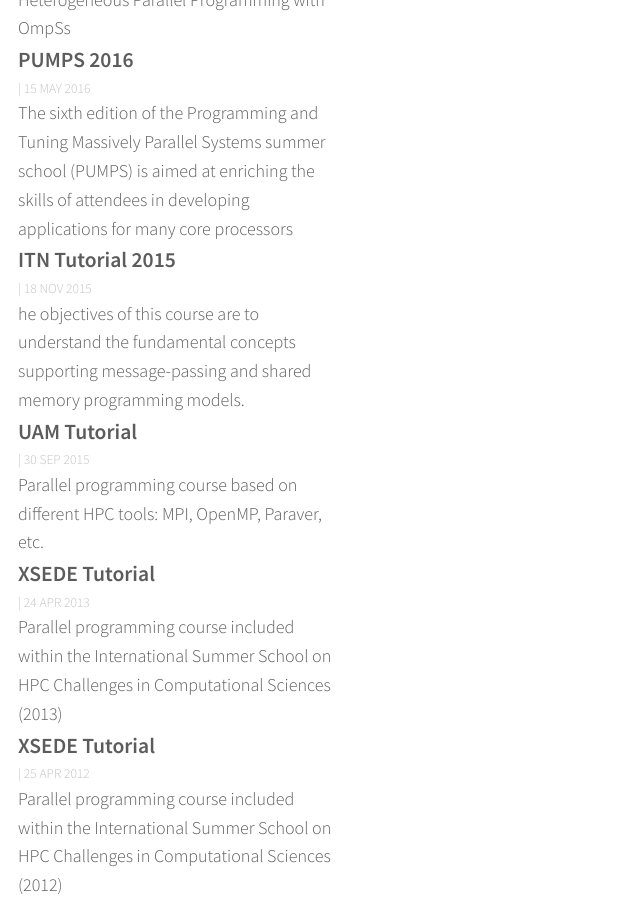
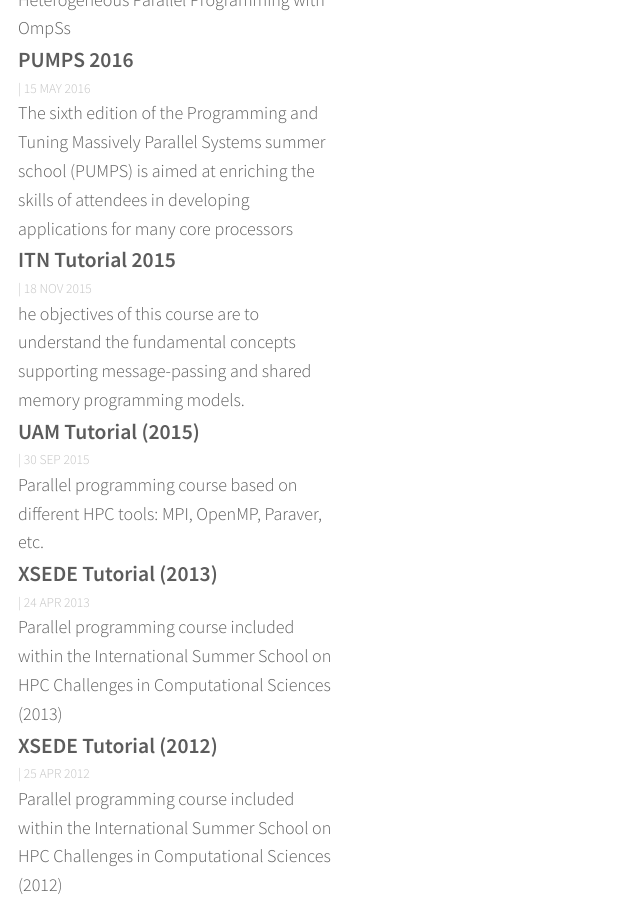
Before and after one commit to xteruel/xteruel.github.io, a Jekyll site: the page built from _posts/2013-04-24-xsede.md, in a window 1280 px wide and 900 px high, scrolled down 1798 px. Shown: the whole window, without its empty margins (0-640 px from the left). Built offline with Jekyll 4.4.1, drawn with Linux system fonts in a browser that asks for light colours; nearby versions of some CDN libraries.

Commit message:
Changin some short titles

```diff
--- a/_posts/2012-04-25-xsede.md
+++ b/_posts/2012-04-25-xsede.md
@@ -2,7 +2,7 @@
 layout: post
 kind: teaching
 title: "Parallel Programming"
-short: "XSEDE Tutorial"
+short: "XSEDE Tutorial (2012)"
 description: "Parallel programming course included within the International Summer School on HPC Challenges in Computational Sciences (2012)"
 date: 2012-04-25
 venue: "Dublin, Ireland"
--- a/_posts/2013-04-24-xsede.md
+++ b/_posts/2013-04-24-xsede.md
@@ -2,7 +2,7 @@
 layout: post
 kind: teaching
 title: "Advanced Parallel CPU Programming"
-short: "XSEDE Tutorial"
+short: "XSEDE Tutorial (2013)"
 description: "Parallel programming course included within the International Summer School on HPC Challenges in Computational Sciences (2013)"
 date: 2013-04-24
 venue: "New York University. New York City, USA"
--- a/_posts/2015-09-30-uam-tutorial.md
+++ b/_posts/2015-09-30-uam-tutorial.md
@@ -2,7 +2,7 @@
 layout: post
 kind: teaching
 title: "UAM Tutorial: Parallel Programming with MPI and OpenMP"
-short: "UAM Tutorial"
+short: "UAM Tutorial (2015)"
 description: "Parallel programming course based on different HPC tools: MPI, OpenMP, Paraver, etc."
 date: 2015-09-30
 venue: "Universidad Autonoma de Madrid. Madrid, SPAIN"
```
